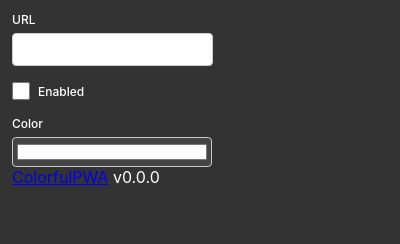
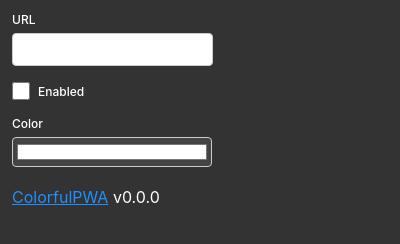
Before and after one commit to antoinel12/ColorfulPWA, a browser extension: page extension/popup.html in a window 400 px wide. Drawn offline with Linux system fonts and the dark colour scheme.

Commit message:
Fix link color on dark theme

```diff
--- a/extension/popup.css
+++ b/extension/popup.css
@@ -16,6 +16,10 @@ body {
     body {
         background: #333333;
         color: white;
+    }
+
+    a {
+        color: #1e90ff;
     }
 
     input[type="text"],
--- a/extension/popup.html
+++ b/extension/popup.html
@@ -25,7 +25,7 @@
             <input type="color" id="color-input" value="#FFFFFF">
         </div>
     </div>
-    <div><a href="https://github.com/antoinel12/ColorfulPWA" target="_blank">ColorfulPWA</a> <span id="version"></span></div>
+    <div><br /><a href="https://github.com/antoinel12/ColorfulPWA" target="_blank">ColorfulPWA</a> <span id="version"></span></div>
 
     <script src="popup.js"></script>
 </body>
```
